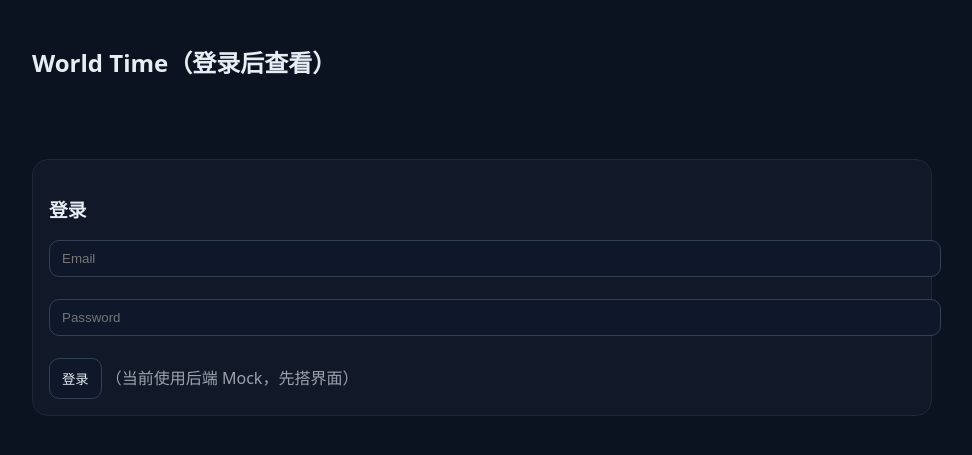
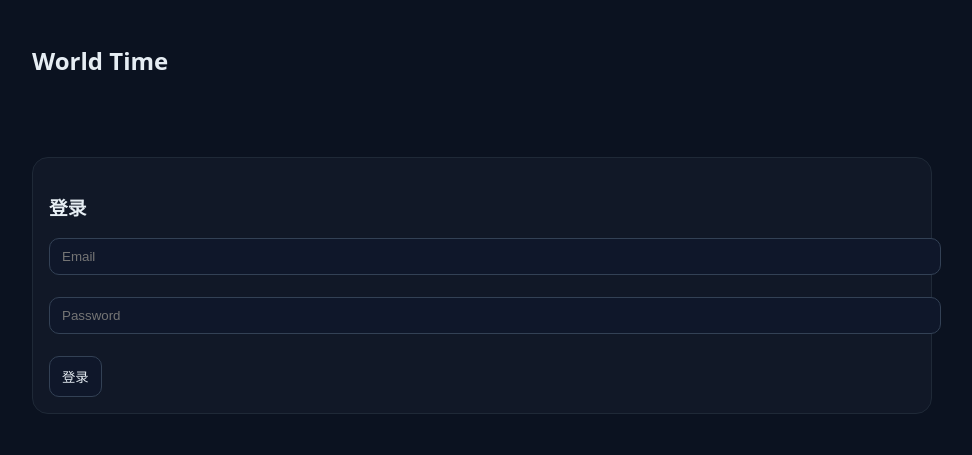
Before and after one commit to RookieToExpert/timeapp-web, a plain HTML site: page index.html in a window 1280 px wide. Shown: the whole page, without its empty margins (158-1130 px from the left). Drawn offline with Linux system fonts and the light colour scheme.

Commit message:
html文件改动，1.1版本image生成

```diff
--- a/index.html
+++ b/index.html
@@ -17,7 +17,7 @@
 </head>
 <body>
 <header>
-  <h2>World Time（登录后查看）</h2>
+  <h2>World Time</h2>
   <div id="notice" class="muted"></div>
 </header>
 
@@ -28,7 +28,6 @@
       <div><input id="email" type="email" placeholder="Email" required style="width:100%"></div><br/>
       <div><input id="password" type="password" placeholder="Password" required style="width:100%"></div><br/>
       <button type="submit">登录</button>
-      <span class="muted">（当前使用后端 Mock，先搭界面）</span>
     </form>
   </section>
 
@@ -119,7 +118,7 @@ document.getElementById('login-form').addEventListener('submit', async (e)=>{
     await loadTimes();
     await loadCounter();
   }else{
-    alert('登录失败（当前为 Mock，返回 200 即可）。');
+    alert('登录失败（让唐睿给你加账号）');
   }
 });
 
```
